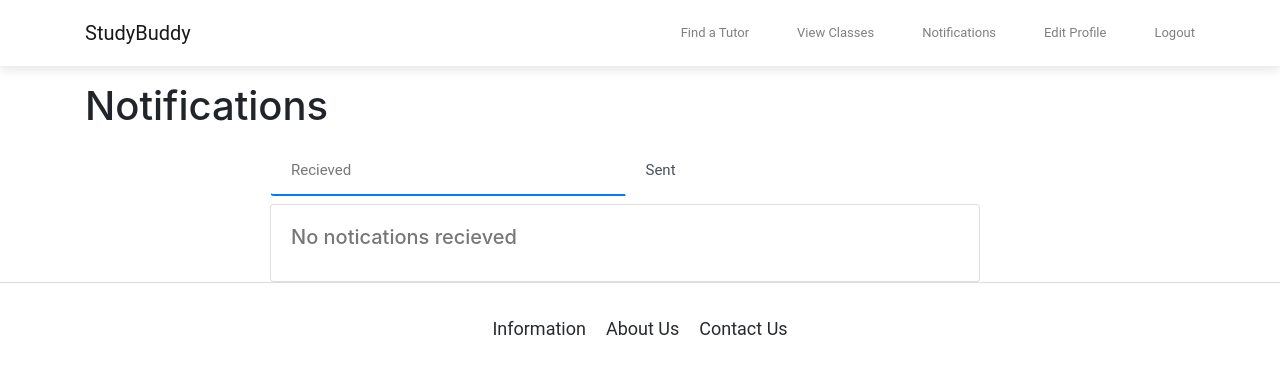
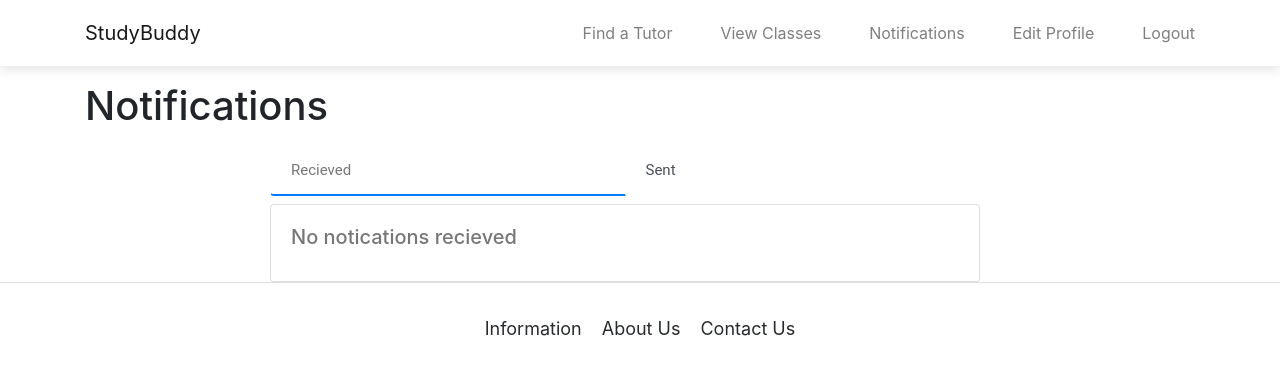
Before and after one commit to sierraarnold/cs3240-studybuddy, a Django app: page /notifications in a window 1280 px wide. Shown: the top 375 px of the page. Run offline with Django 3.2, Linux system fonts and the light colour scheme; the visitor is signed in with stand-in values (Sample User, id 1); data that the repository does not hold is empty; some libraries are stand-ins or nearby versions.

Commit message:
Fixed anchor styling of navbar on notifications page

```diff
--- a/login/static/login/profile.css
+++ b/login/static/login/profile.css
@@ -65,8 +65,6 @@ button {
 }
 
 a {
-  font-size: 13px;
-  font-family: 'Roboto', sans-serif;
   text-align: left;
 }
 
```
